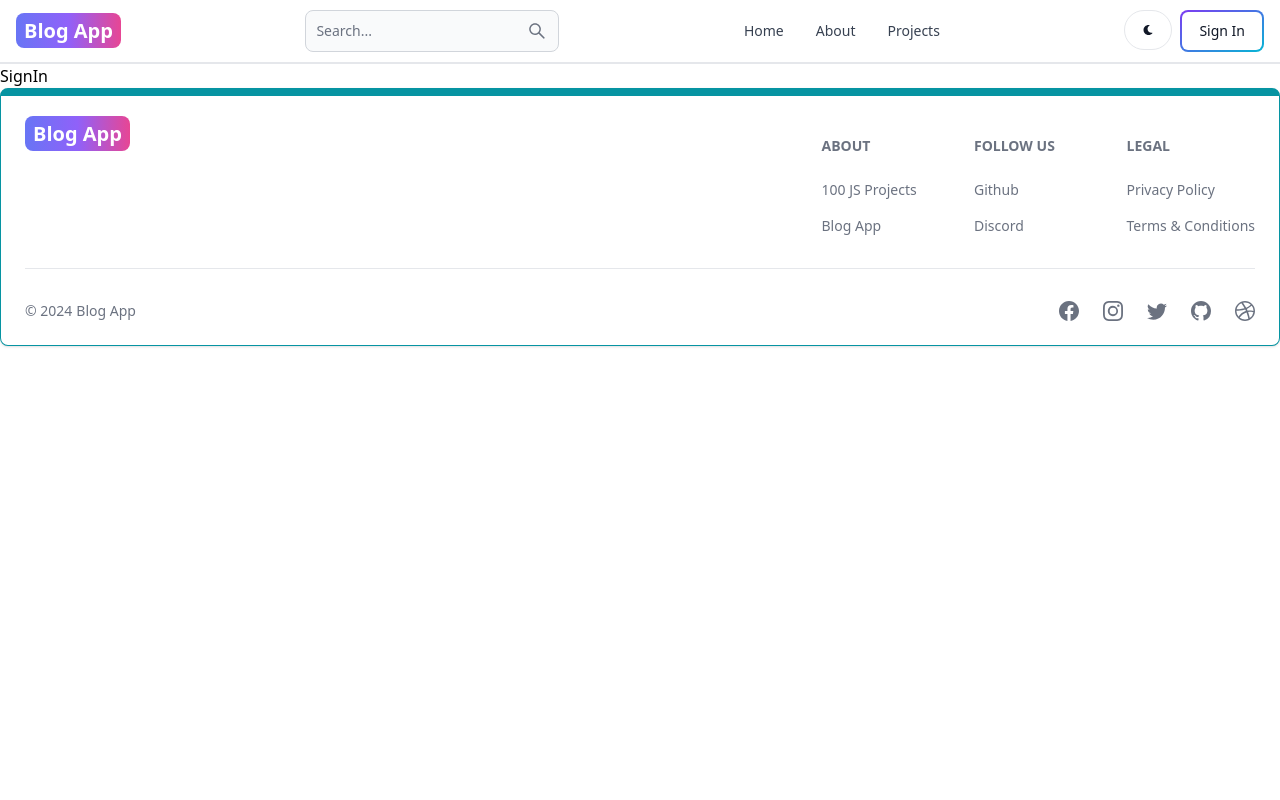
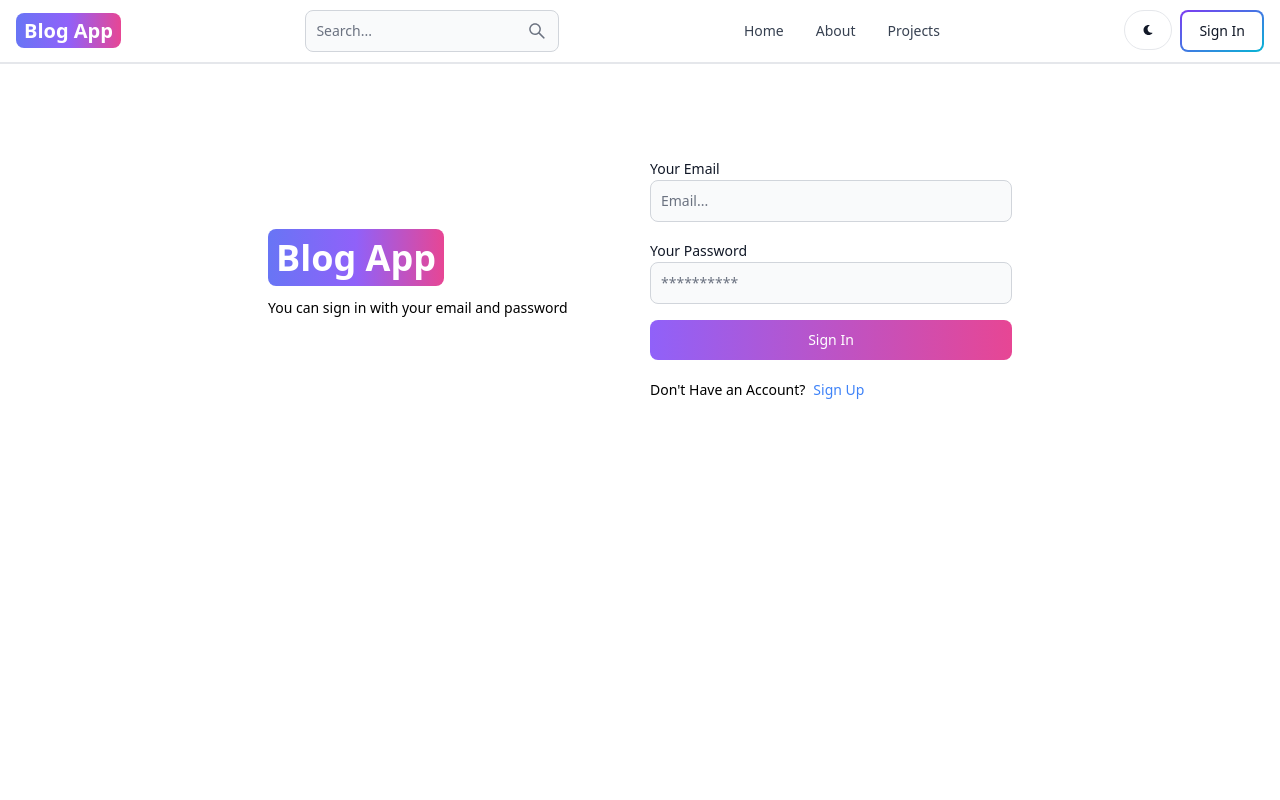
Before and after one commit to hasan814/MERN-BlogApp, a React (Vite) app in the folder frontend/: page /sign-in in a window 1280 px wide. Shown: the top 800 px of the page. Built offline with nearby package versions, Linux system fonts and the light colour scheme.

Commit message:
Complete Sign In page functionality

```diff
--- a/frontend/package.json
+++ b/frontend/package.json
@@ -14,7 +14,8 @@
     "react": "^18.3.1",
     "react-dom": "^18.3.1",
     "react-icons": "^5.3.0",
-    "react-router-dom": "^6.26.1"
+    "react-router-dom": "^6.26.1",
+    "react-toastify": "^10.0.5"
   },
   "devDependencies": {
     "@eslint/js": "^9.9.0",
--- a/frontend/src/pages/SignIn.jsx
+++ b/frontend/src/pages/SignIn.jsx
@@ -1,5 +1,109 @@
+import { Alert, Button, Label, Spinner, TextInput } from "flowbite-react";
+import { Link, useNavigate } from "react-router-dom";
+import { useState } from "react";
+
 const SignIn = () => {
-  return <div>SignIn</div>;
+  // ============ Navigate ============
+  const navigate = useNavigate();
+
+  // ============= State ============
+  const [formData, setformData] = useState({});
+  const [loading, setLoading] = useState(false);
+  const [errorMessage, setErrorMessage] = useState(null);
+
+  // ============ Function ============
+  const changeHandler = (event) => {
+    const { id, value } = event.target;
+    setformData({ ...formData, [id]: value.trim() });
+  };
+
+  const submitHandler = async (event) => {
+    event.preventDefault();
+    if (!formData.email || !formData.password)
+      return setErrorMessage("Please fill out all fields.");
+    try {
+      setLoading(true);
+      setErrorMessage(null);
+      const response = await fetch("/api/auth/signin", {
+        method: "POST",
+        headers: { "Content-Type": "application/json" },
+        body: JSON.stringify(formData),
+      });
+      const responseData = await response.json();
+      if (responseData.message === false)
+        return setErrorMessage(responseData.message);
+      setLoading(false);
+      if (response.ok) navigate("/");
+    } catch (error) {
+      setErrorMessage(error.message);
+      setLoading(false);
+    }
+  };
+
+  // ============ Rendering ============
+  return (
+    <div className="mt-20 min-h-screen">
+      <div className="flex p-3 max-w-3xl mx-auto flex-col md:flex-row md:items-center gap-5">
+        <div className="flex-1">
+          <Link to={"/"} className=" text-4xl font-bold dark:text-white">
+            <span className="px-2 py-1 bg-gradient-to-r from-indigo-500 via-purple-500 to-pink-500 rounded-lg text-white">
+              Blog App
+            </span>
+          </Link>
+          <p className="text-sm mt-5">
+            You can sign in with your email and password
+          </p>
+        </div>
+        <div className="flex-1">
+          <form className="flex flex-col gap-4" onSubmit={submitHandler}>
+            <div>
+              <Label value="Your Email" />
+              <TextInput
+                type="email"
+                id="email"
+                placeholder="Email..."
+                onChange={changeHandler}
+              />
+            </div>
+            <div>
+              <Label value="Your Password" />
+              <TextInput
+                type="password"
+                id="password"
+                placeholder="**********"
+                onChange={changeHandler}
+              />
+            </div>
+            <Button
+              gradientDuoTone="purpleToPink"
+              type="submit"
+              disabled={loading}
+            >
+              {loading ? (
+                <>
+                  <Spinner size={"sm"} />
+                  <span className="pl-3">Loading...</span>
+                </>
+              ) : (
+                "Sign In"
+              )}
+            </Button>
+          </form>
+          <div className="flex gap-2 text-sm mt-5">
+            <span>Don&apos;t Have an Account?</span>
+            <Link to={"/sign-in"} className="text-blue-500">
+              Sign Up
+            </Link>
+          </div>
+          {errorMessage && (
+            <Alert className="mt-5" color={"failure"}>
+              {errorMessage}
+            </Alert>
+          )}
+        </div>
+      </div>
+    </div>
+  );
 };
 
 export default SignIn;
--- a/frontend/src/pages/SignUp.jsx
+++ b/frontend/src/pages/SignUp.jsx
@@ -30,7 +30,8 @@
         body: JSON.stringify(formData),
       });
       const responseData = await response.json();
-      if (responseData.message === false) return setErrorMessage(data.message);
+      if (responseData.message === false)
+        return setErrorMessage(responseData.message);
       setLoading(false);
       if (response.ok) navigate("/sign-in");
     } catch (error) {
@@ -78,7 +79,7 @@
               <TextInput
                 type="password"
                 id="password"
-                placeholder="Password..."
+                placeholder="**********"
                 onChange={changeHandler}
               />
             </div>
```
Also changed, not shown: frontend/src/main.jsx (+7 -7 lines), 1 other file (tests, documents, lock files or other folders).
